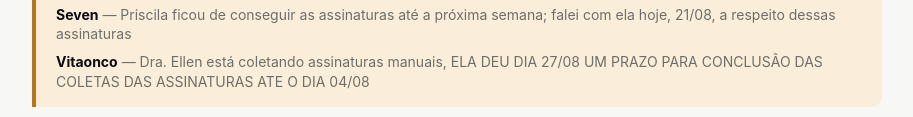
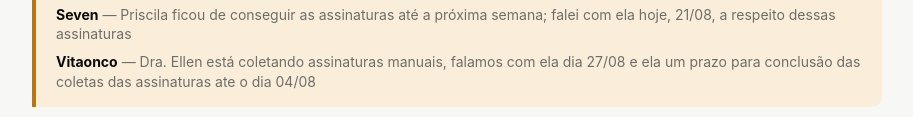
Before and after one commit to rfpds92-bit/alteracoes-VSM, a plain HTML site: page index.html in a window 1280 px wide. Shown: the part 1271-1388 px from the top of the page, without its empty margins (183-1096 px from the left). Drawn offline with nearby package versions, Linux system fonts and the light colour scheme.

Commit message:
Atualiza status da Vitaonco

```diff
--- a/index.html
+++ b/index.html
@@ -24,7 +24,7 @@
 <section class="card" style="background:#faeeda;border-color:#ba7517"><div class="card-head"><span class="title" style="color:#412402"><i class="ti ti-clock"></i>Aguardando assinatura, pagamento, cliente ou prazo</span><span class="count">6 processos</span></div>
 
 <p class="item"><span class="name">Club Genesis</span> <span class="summ">— alteração aguardando o pagamento da taxa por Priscila; contato realizado em 25/08, sem retorno sobre a previsão de pagamento</span></p>
-<p class="item"><span class="name">ADVB</span> <span class="summ">— duas assinaturas pendentes; Manoela tenta obtê-las desde 06/08</span></p><p class="item"><span class="name">ASPEB</span> <span class="summ">— aguardando a assinatura do sócio Paulo; Ana Karolina foi cobrada novamente em 25/08, porém não soube informar uma previsão, pois depende do Sr. Paulo</span></p><p class="item"><span class="name">H. Lobato Marabá</span> <span class="summ">— aguardando assinatura e retorno de Cássio desde 12/08; ele estava de férias e será cobrado novamente em 24/08</span></p><p class="item"><span class="name">Seven</span> <span class="summ">— Priscila ficou de conseguir as assinaturas até a próxima semana; falei com ela hoje, 21/08, a respeito dessas assinaturas</span></p><p class="item"><span class="name">Vitaonco</span> <span class="summ">— Dra. Ellen está coletando assinaturas manuais, ELA DEU DIA 27/08 UM PRAZO PARA CONCLUSÃO DAS COLETAS DAS ASSINATURAS ATE O DIA 04/08</span></p></section>
+<p class="item"><span class="name">ADVB</span> <span class="summ">— duas assinaturas pendentes; Manoela tenta obtê-las desde 06/08</span></p><p class="item"><span class="name">ASPEB</span> <span class="summ">— aguardando a assinatura do sócio Paulo; Ana Karolina foi cobrada novamente em 25/08, porém não soube informar uma previsão, pois depende do Sr. Paulo</span></p><p class="item"><span class="name">H. Lobato Marabá</span> <span class="summ">— aguardando assinatura e retorno de Cássio desde 12/08; ele estava de férias e será cobrado novamente em 24/08</span></p><p class="item"><span class="name">Seven</span> <span class="summ">— Priscila ficou de conseguir as assinaturas até a próxima semana; falei com ela hoje, 21/08, a respeito dessas assinaturas</span></p><p class="item"><span class="name">Vitaonco</span> <span class="summ">— Dra. Ellen está coletando assinaturas manuais, falamos com ela dia 27/08 e ela um prazo para conclusão das coletas das assinaturas ate o dia 04/08</span></p></section>
 <section class="card" style="background:#fcebeb;border-color:#e24b4a"><div class="card-head"><span class="title" style="color:#501313"><i class="ti ti-alert-triangle"></i>Em exigência</span><span class="count">1 processo</span></div><p class="item"><span class="name">BF Campos</span> <span class="summ">— a JUCEPA solicitou o enquadramento correto; a Junta do Pará não possui acesso ao ato registrado em Macapá</span></p></section>
 <footer>VSM Gestão Contábil e Empresarial · Departamento societário</footer>
 </main>
```
